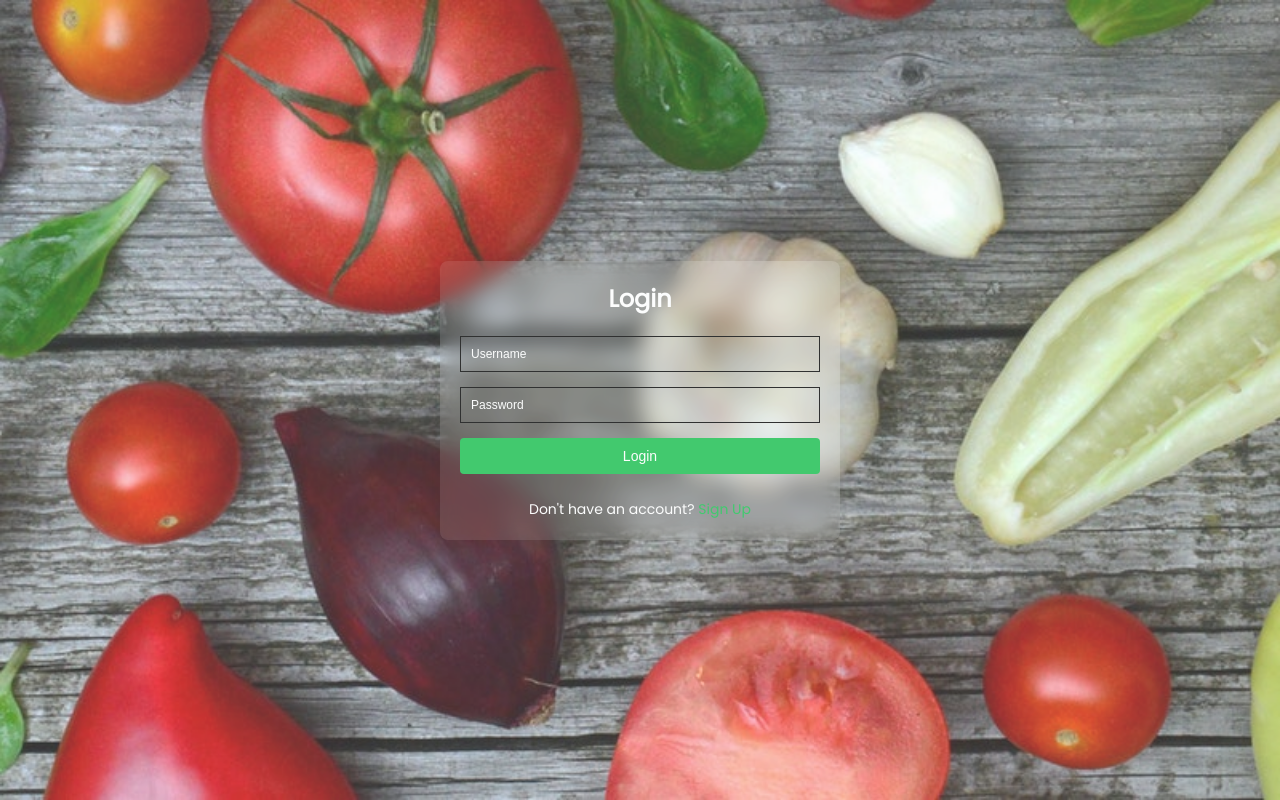
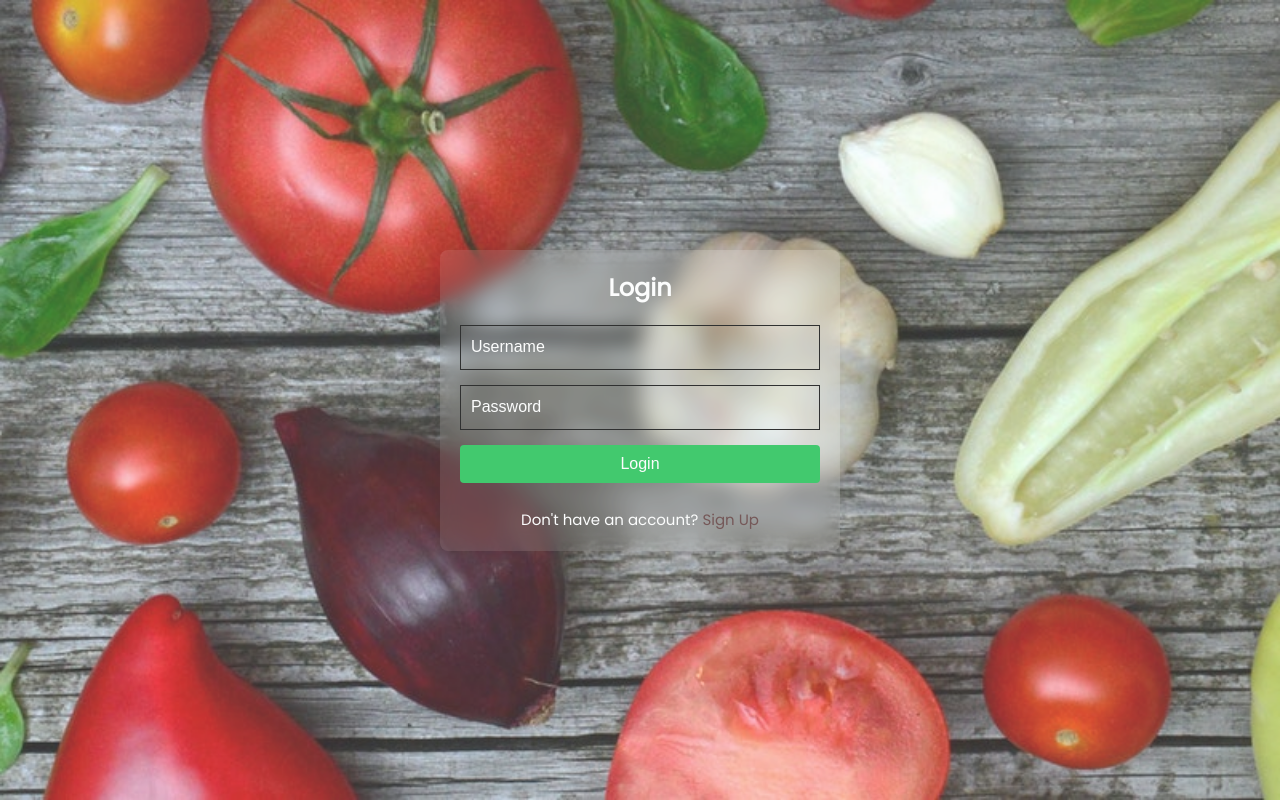
Before and after one commit to robynroby/e-Mkulima, a React (Vite) app in the folder frontend/: page /login in a window 1280 px wide. Built offline with nearby package versions, Linux system fonts and the light colour scheme; sample sign-in values are in the browser's storage.

Commit message:
few ui changes

```diff
--- a/frontend/src/components/AccessControl/AC.scss
+++ b/frontend/src/components/AccessControl/AC.scss
@@ -28,10 +28,10 @@
 
 
     .error-message {
-        color: red;
+        color: rgb(255, 0, 0);
         text-align: center;
         margin-bottom: 10px;
-        font-size: 12px;
+        font-size: 15px;
     }
 
     h2 {
@@ -49,8 +49,9 @@
 
             input {
                 width: 100%;
+                height: 45px;
                 padding: 10px;
-                font-size: 12px;
+                font-size: 16px;
                 border: 1px solid #000000;
                 background: none;
                 color: #fff;
@@ -74,7 +75,7 @@
             border: none;
             border-radius: 4px;
             cursor: pointer;
-            font-size: 14px;
+            font-size: 16px;
 
             &:hover {
                 background-color: #14a643;
@@ -84,11 +85,11 @@
         .redirect-text {
             margin-top: 10px;
             text-align: center;
-            font-size: 14px;
+            font-size: 15px;
             color: #ffffff;
 
             a {
-                color: #17bf4d;
+                color: #573131;
                 text-decoration: none;
 
                 &:hover {
```
